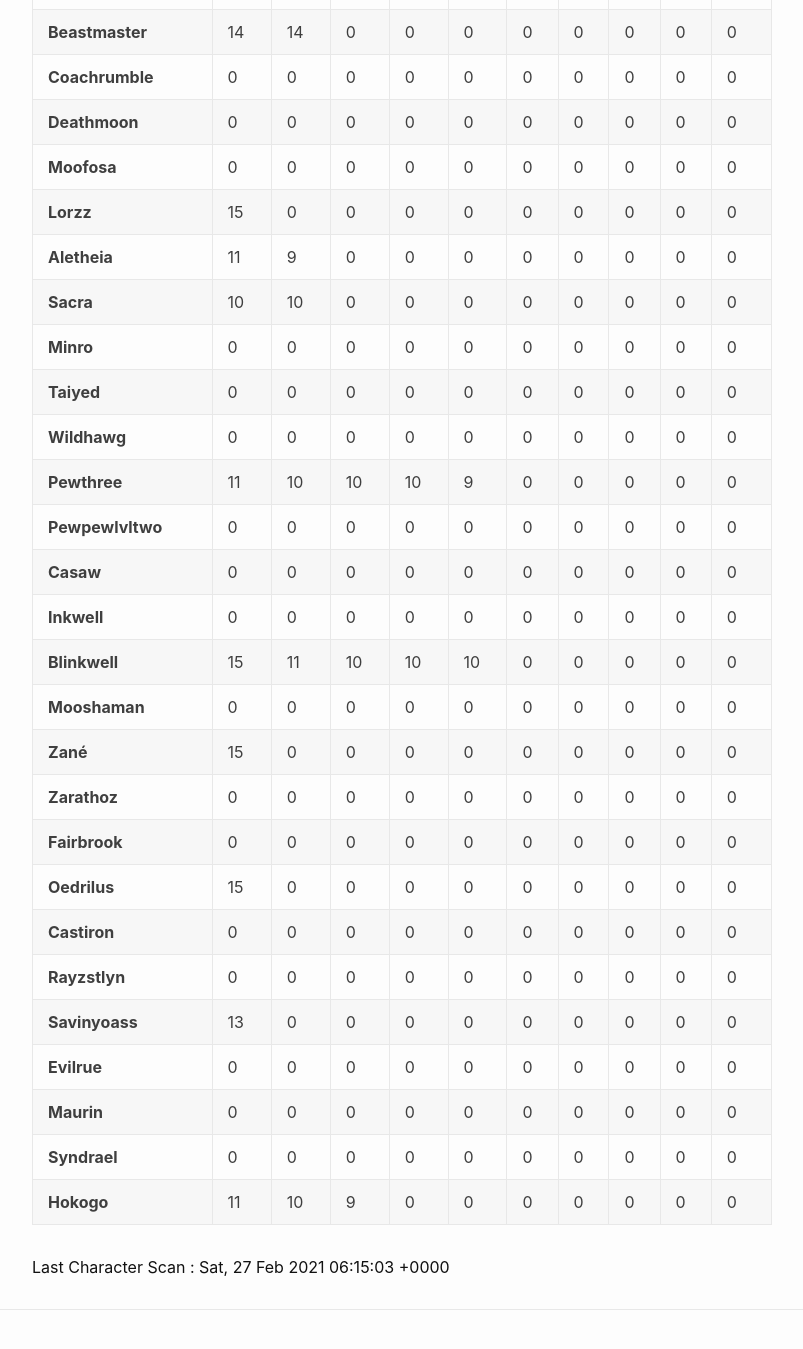
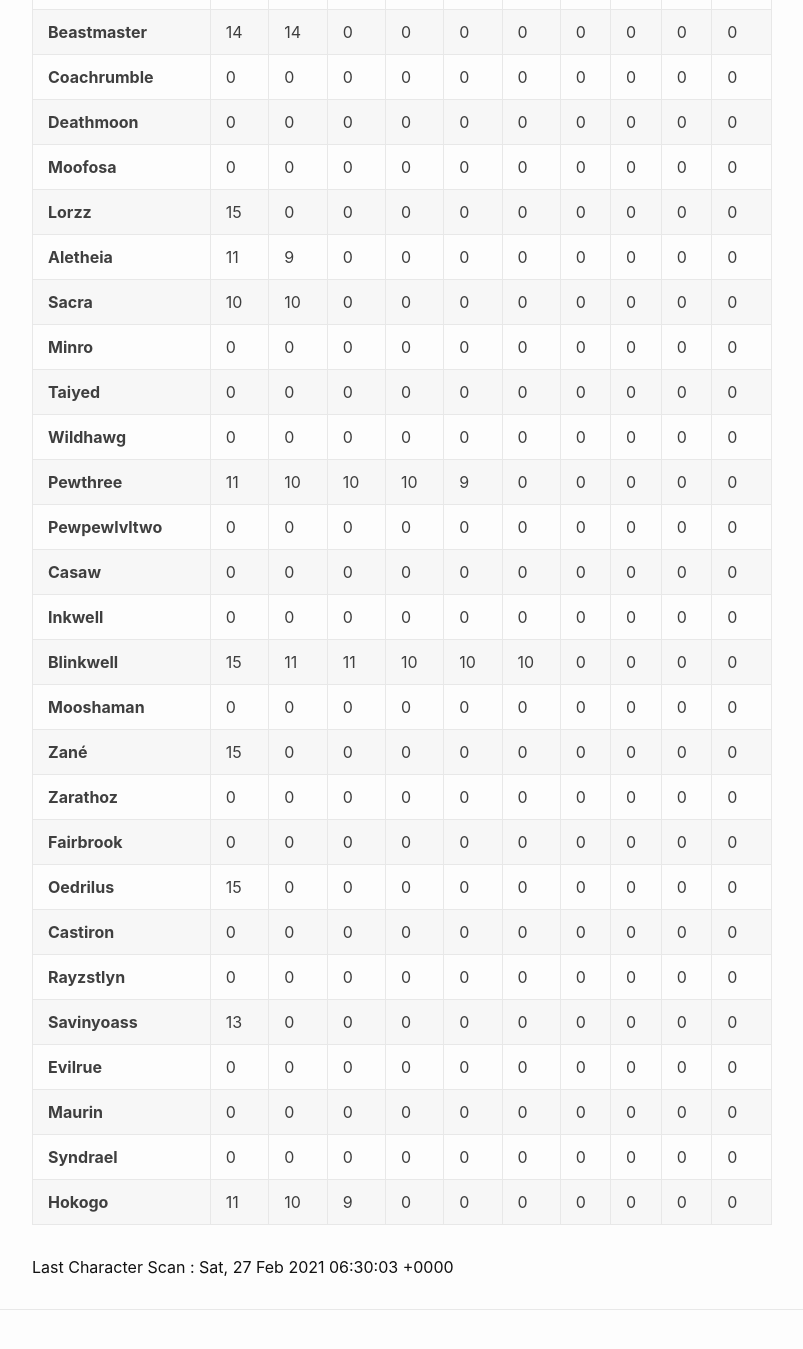
Before and after one commit to eldertribunal/keystonetracker, a Jekyll site: the page built from weekly.md, in a window 1280 px wide and 1400 px high, scrolled down 314 px. Shown: the top 1349 px of the window, without its empty margins (126-929 px from the left). Built offline with Jekyll 4.4.1, drawn with Linux system fonts in a browser that asks for light colours.

Commit message:
auto scan Sat Feb 27 06:30:36 UTC 2021

```diff
--- a/_data/scanned.json
+++ b/_data/scanned.json
@@ -1,3 +1,3 @@
 {
-  "timestamp": 1614406503
+  "timestamp": 1614407403
 }
--- a/_data/weekly.json
+++ b/_data/weekly.json
@@ -259,10 +259,10 @@
     "dungeons": [
       15,
       11,
+      11,
       10,
       10,
       10,
-      0,
       0,
       0,
       0,
```
